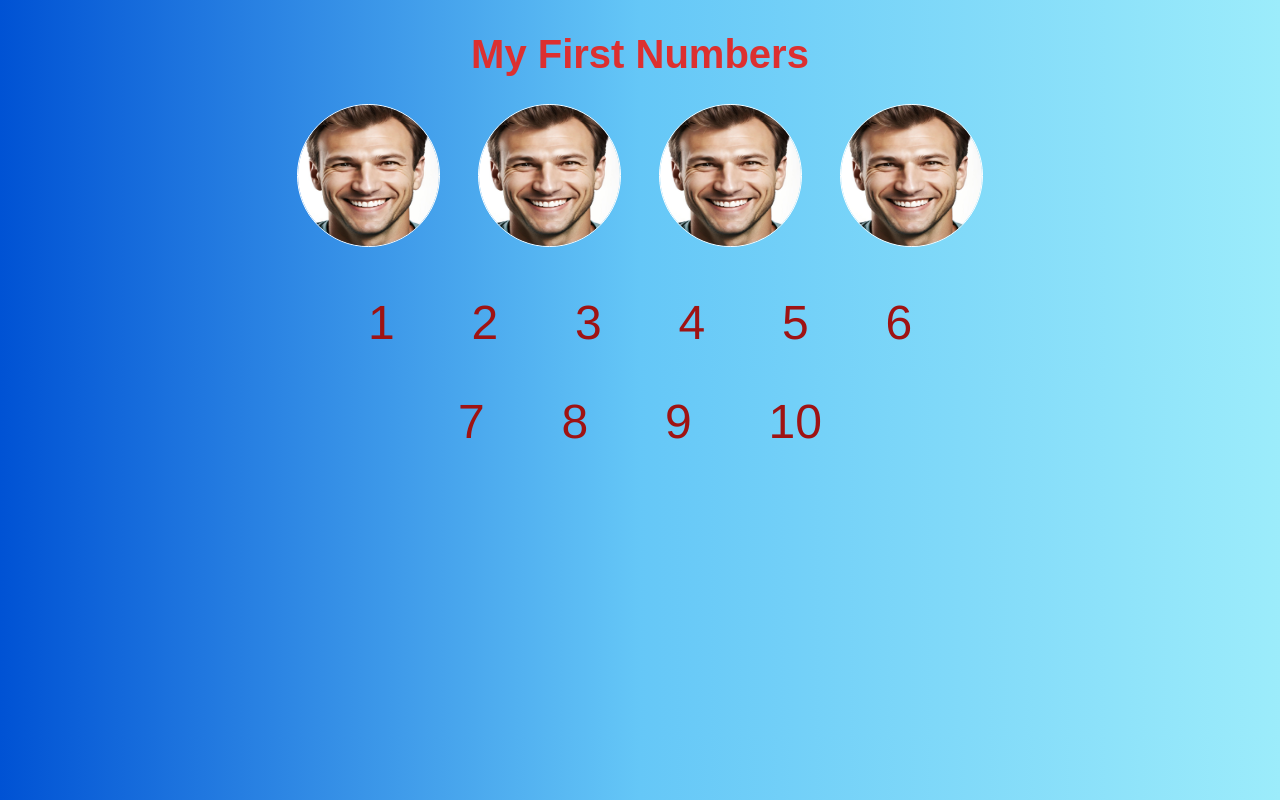
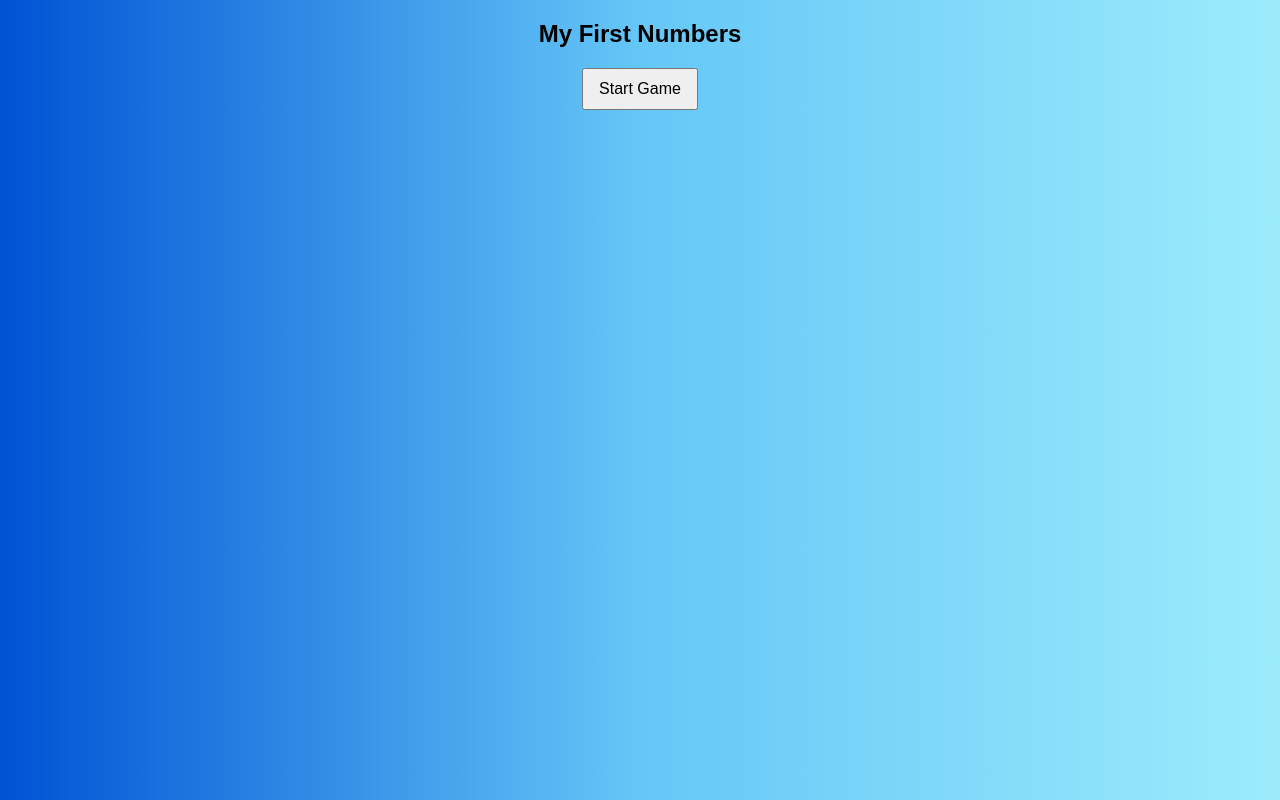
Before and after one commit to NeilBr87/My-First-Numbers, a React (Create React App) app: page / in a window 1280 px wide. Built offline with nearby package versions, Linux system fonts and the light colour scheme; a web font is replaced by a local one.

Commit message:
simple title overlay

```diff
--- a/src/Components/GameContainer/index.js
+++ b/src/Components/GameContainer/index.js
@@ -31,7 +31,7 @@ export default function GameContainer() {
   const [options, setOptions] = useState([]);
   const [message, setMessage] = useState('');
   const [showOverlay, setShowOverlay] = useState(false);
-
+  const [gameOpen, setGameOpen] = useState(false);
   const audioPlayedRef = useRef(false);
 
 useEffect(() => {
@@ -74,6 +74,17 @@ useEffect(() => {
   };
 
   return (
+
+  <section>
+
+    {!gameOpen && <div>
+    <div>
+      <h2>My First Numbers</h2>
+      <button onClick={() => setGameOpen(true)}>Start Game</button>
+    </div>
+    </div>}
+
+    {gameOpen && <div>
     <div className="game-container">
       <h1 id="title">My First Numbers</h1>
       {selectedPerson && (
@@ -108,5 +119,8 @@ useEffect(() => {
         </div>
       )}
     </div>
+    </div>}
+
+  </section>
   );
 }
```
